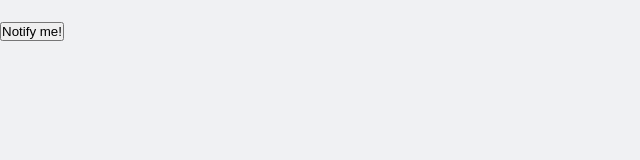
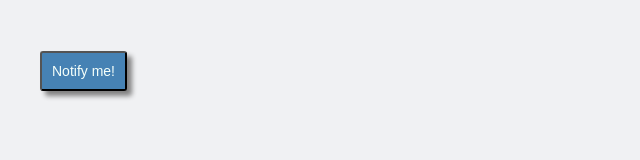
Before and after one commit to kristylgomes/nodejs-private-webchat, a website: page views/notifications.html in a window 1280 px wide. Shown: the whole page, without its empty margins (0-640 px from the left). Drawn offline with Linux system fonts and the light colour scheme; files that its build step writes are made by us from their sources.

Commit message:
Making style edits for notifications

```diff
--- a/public/css/stylesheet.css
+++ b/public/css/stylesheet.css
@@ -142,6 +142,17 @@ body {
 }
 #tutorial:visited {
 	color: #CD5C5C;
+}
+#notification{
+	background-color: #4682B4;
+	color: #F5FFFA;
+	margin-left: 40px;
+	margin-top: 30px;
+	padding: 10px;
+	border-radius: 3px;
+	font-family: Copperplate, "Copperplate Gothic Light", fantasy;
+	font-size: 14px;
+	box-shadow: 5px 5px 5px #828282;
 }
 
 
--- a/views/notifications.html
+++ b/views/notifications.html
@@ -17,7 +17,7 @@
 </body>
 <p>
 <br>
-<button onclick="notifyMe()">Notify me!</button>
+<button id="notification" onclick="notifyMe()">Notify me!</button>
 	<script language="JavaScript" type="text/javascript">
 
 function notifyMe() {
```
